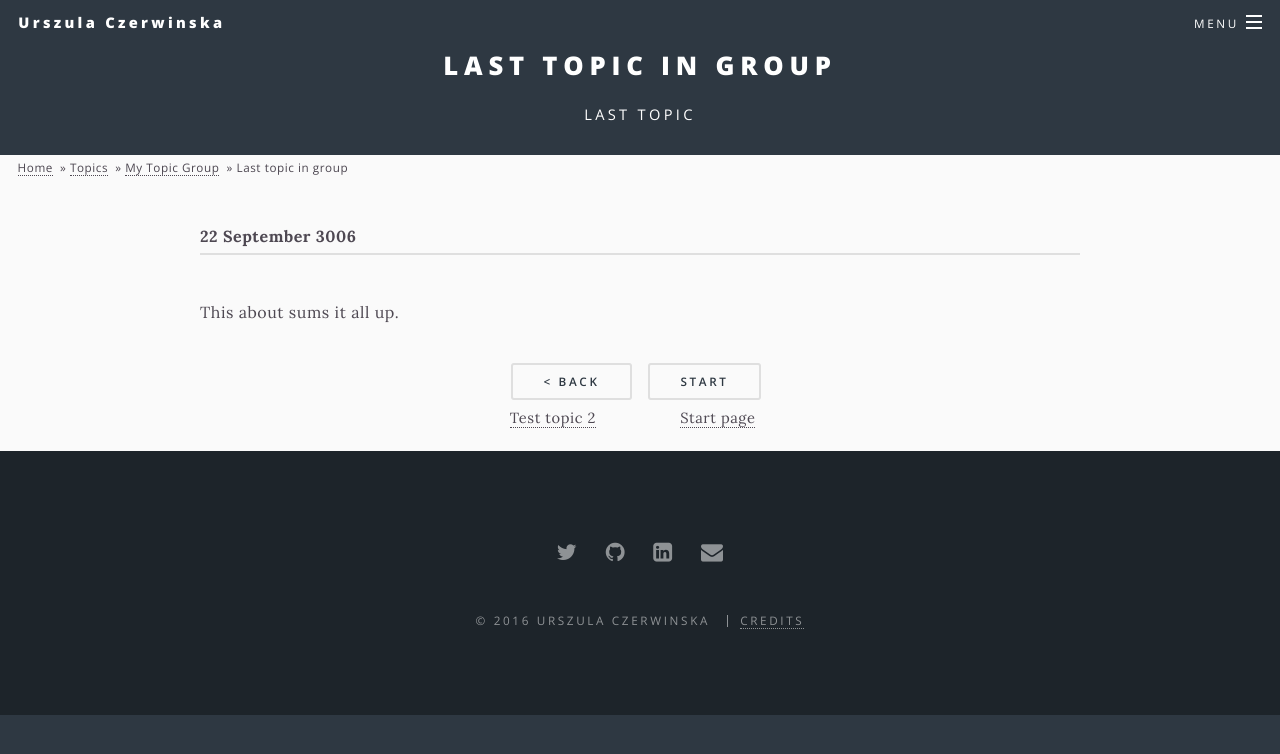
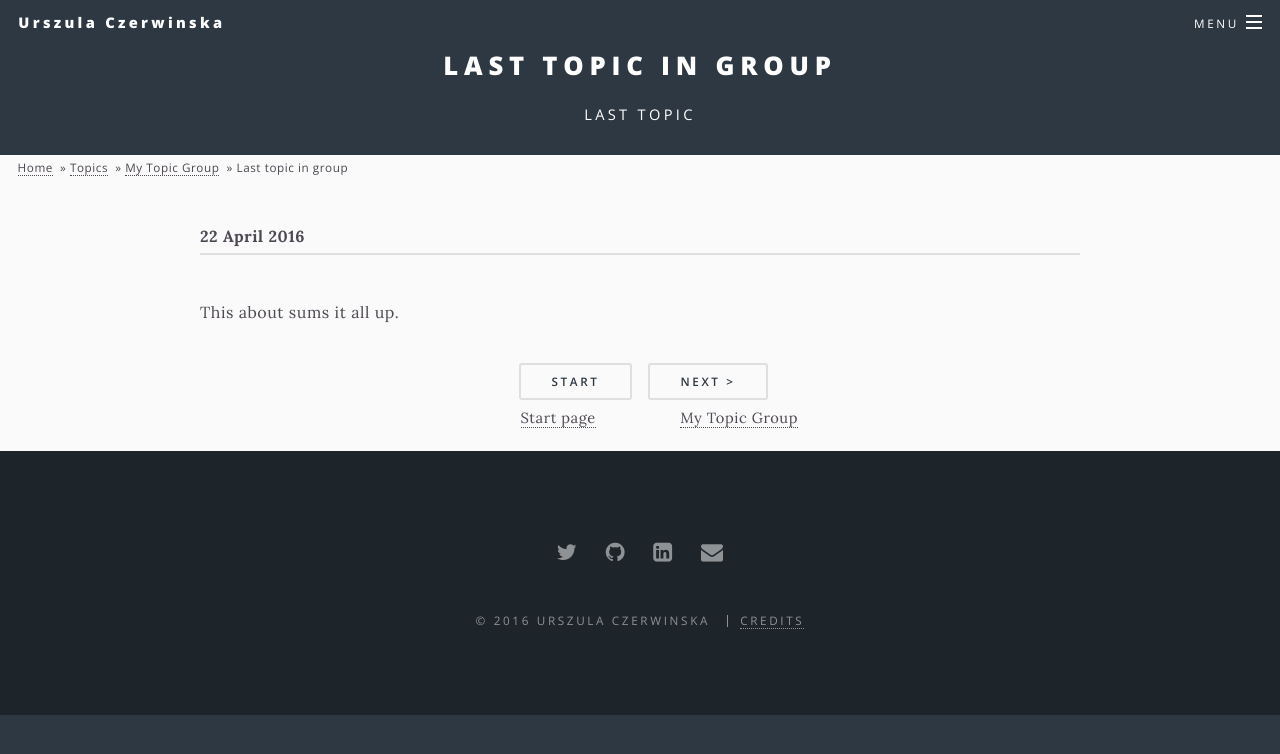
Before and after one commit to UrszulaCzerwinska/UrszulaCzerwinska.github.io, a Jekyll site: the page built from _posts/2016-04-22-subcattest-topic3.md, in a window 1280 px wide. Shown: the top 754 px of the page. Built offline with Jekyll 4.4.1, drawn with Linux system fonts in a browser that asks for light colours.

Commit message:
Update and rename 3006-09-22-subcattest-topic3.md to 2016-04-22-subcattest-topic3.md
sth

```diff
--- a/_posts/3006-09-22-subcattest-topic3.md
+++ b/_posts/2016-04-22-subcattest-topic3.md
@@ -4,7 +4,7 @@ excerpt: last topic
 categories:
   - topics
   - my topic group
-date: 3006-09-22 00:02
+date: 2016-04-22
 ---
 
 This about sums it all up.
```
